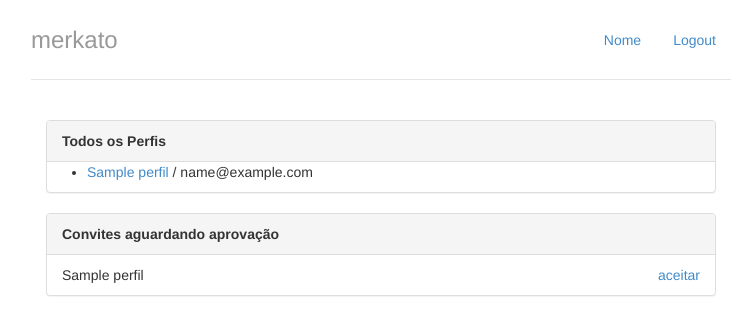
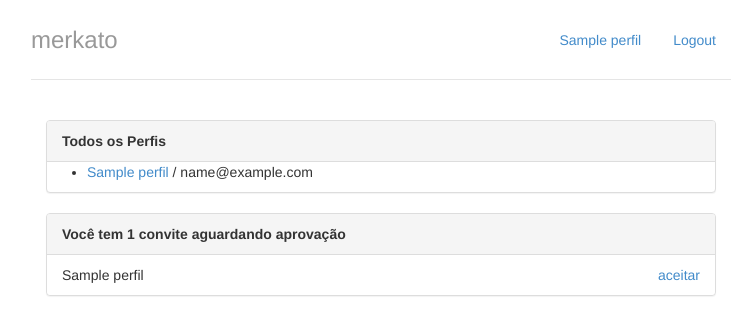
Before and after one commit to leovanzella/django-app, a Django app: page / in a window 1280 px wide. Shown: the top 335 px of the page, without its empty margins (259-1006 px from the left). Run offline with Django 3.2, Linux system fonts and the light colour scheme; tables that the repository leaves empty hold one stand-in row (values such as "Sample post").

Commit message:
8. Now it shows perfil_logado.nome and pluralize the result for better presentation

```diff
--- a/merkado/perfis/templates/base.html
+++ b/merkado/perfis/templates/base.html
@@ -12,7 +12,7 @@
     <div class="container">
       <div class="header">
         <ul class="nav nav-pills pull-right">
-          <li class=""><a href="{% url 'index' %}">Nome</a></li>
+          <li class=""><a href="{% url 'index' %}">{{ perfil_logado.nome }}</a></li>
           <li class=""><a href="/logout/">Logout</a></li>
         </ul>
         <h3 class="text-muted">merkato</h3>
--- a/merkado/perfis/templates/index.html
+++ b/merkado/perfis/templates/index.html
@@ -22,7 +22,7 @@
     <div class="panel panel-default">
         {% if perfil_logado.convites_recebidos.count %}
             <div class="panel-heading">
-                <strong>Convites aguardando aprovação</strong>
+                <strong>Você tem {{ perfil_logado.convites_recebidos.count }} convite{{ perfil_logado.convites_recebidos.count|pluralize }} aguardando aprovação</strong>
             </div>
             <ul class="list-group">
                 {% for convite in perfil_logado.convites_recebidos.all %}
```
